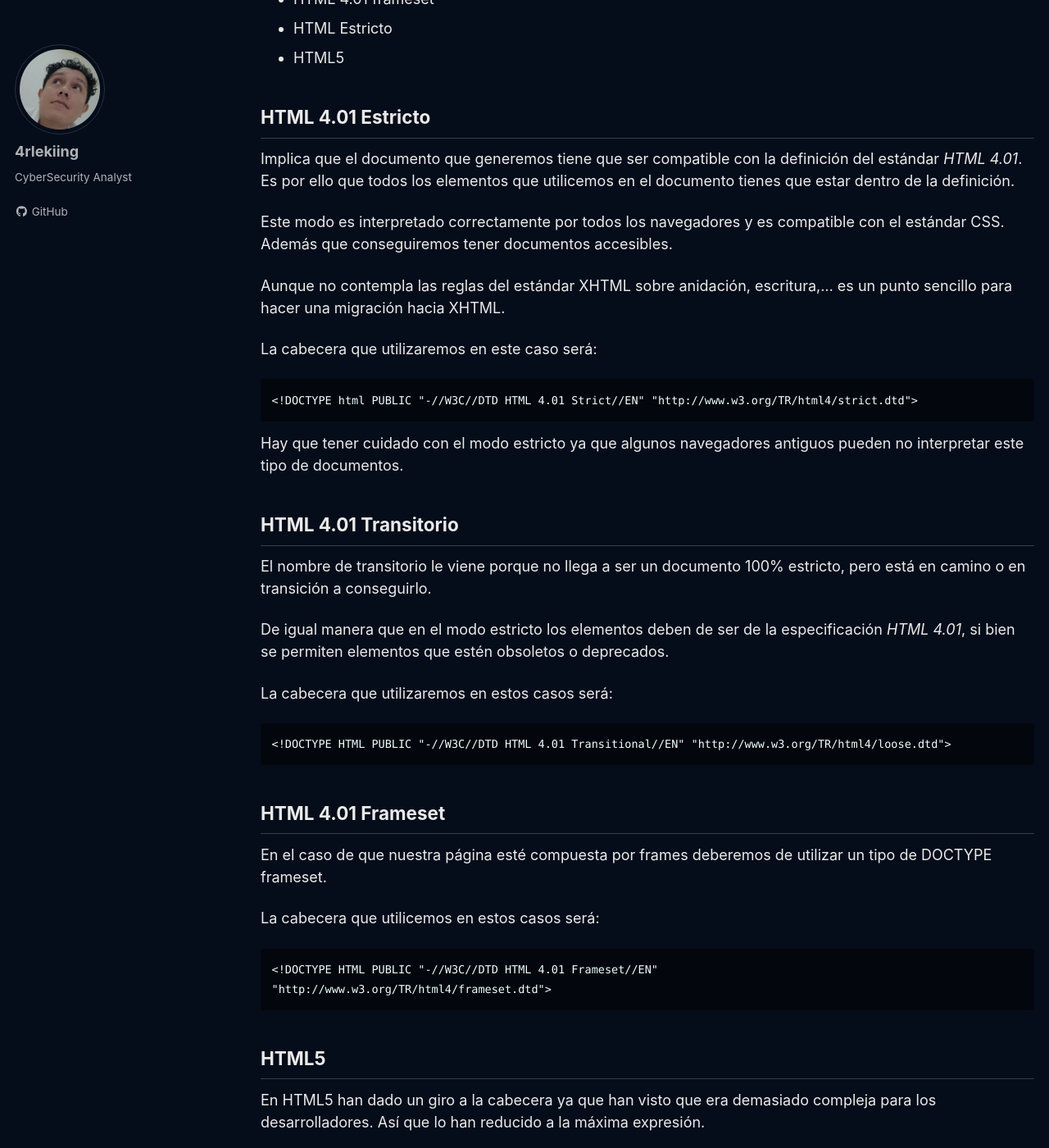
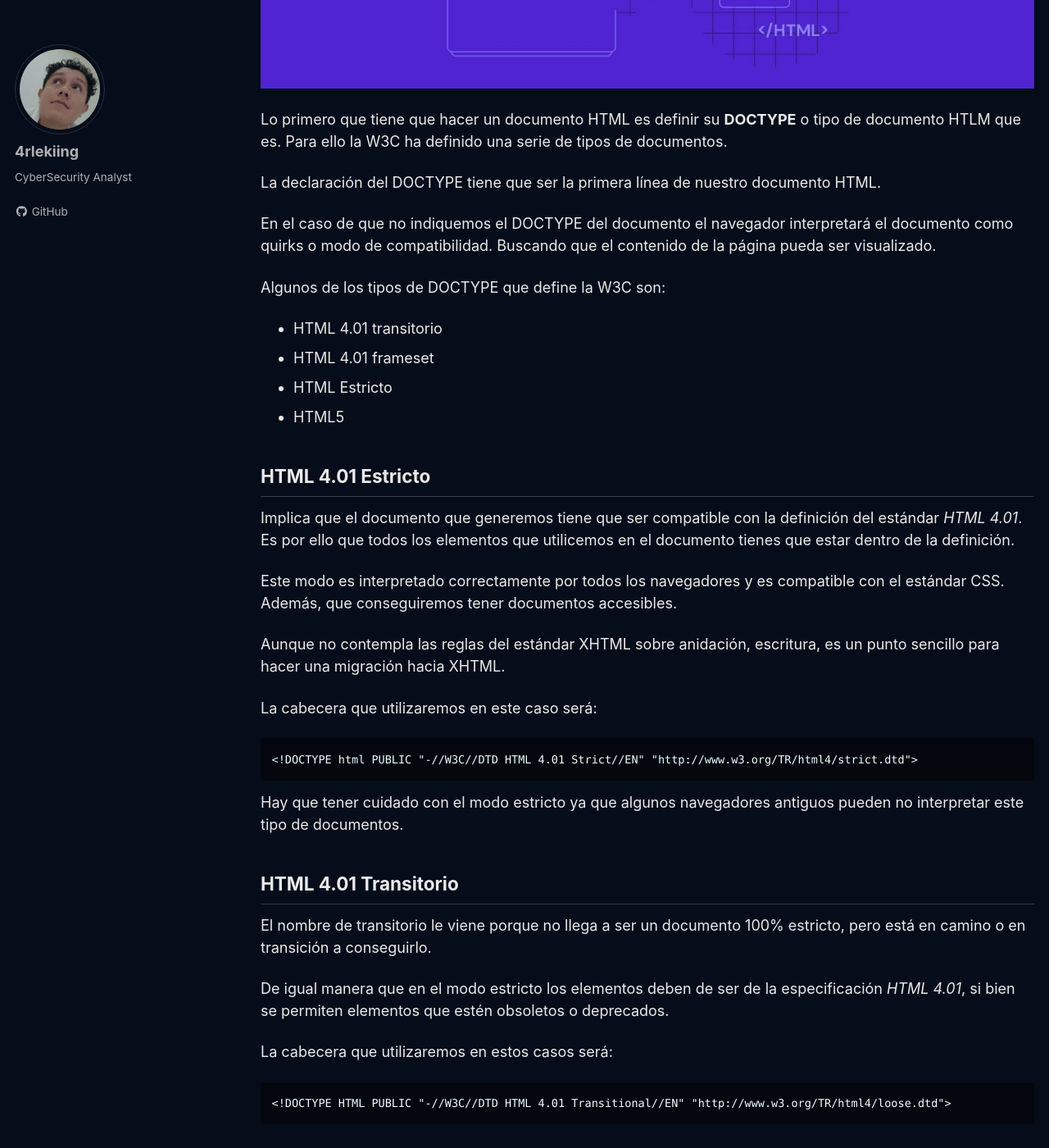
Before and after one commit to 4rleking/HTML.github.io, a Jekyll site: the page built from _posts/2023-08-02-Tipos.md, in a window 1280 px wide and 1400 px high, scrolled down 537 px. Shown: the whole window at 82% size. Built offline with Jekyll 4.4.1, drawn with Linux system fonts in a browser that asks for light colours; cached includes are drawn as plain includes; a script that is not in the unit is left out.

Commit message:
Update 2023-08-02-Tipos.md

```diff
--- a/_posts/2023-08-02-Tipos.md
+++ b/_posts/2023-08-02-Tipos.md
@@ -1,17 +1,19 @@
 ---
 layout: single
 title: Tipos de documentos HTML
-excerpt: ""
+excerpt: "Durante la evolución de HTML, cambiaron las reglas para poder estructurar los diferentes archivos .html, desde los elementos, la estructura del DOCTYPE en sí mismo, además de esto, hay una herramienta para saber que versión de HTML está estructurada un sitio web."
 date: 2023-08-30
 classes: wide
 header:
-  teaser: /assets/images/20230802/Intro.png
+  teaser: /assets/images/20230801/0.jpg
   teaser_home_page: true
 categories:
   -
 tags:
   - Validación de DOCTYPE
 ---
+
+![](/assets/images/20230801/0.jpg)
 
 Lo primero que tiene que hacer un documento HTML es definir su **DOCTYPE** o tipo de documento HTLM que es. Para ello la W3C ha definido una serie de tipos de documentos.
 
@@ -30,9 +32,9 @@
 
 Implica que el documento que generemos tiene que ser compatible con la definición del estándar *HTML 4.01*. Es por ello que todos los elementos que utilicemos en el documento tienes que estar dentro de la definición.
 
-Este modo es interpretado correctamente por todos los navegadores y es compatible con el estándar CSS. Además que conseguiremos tener documentos accesibles.
+Este modo es interpretado correctamente por todos los navegadores y es compatible con el estándar CSS. Además, que conseguiremos tener documentos accesibles.
 
-Aunque no contempla las reglas del estándar XHTML sobre anidación, escritura,… es un punto sencillo para hacer una migración hacia XHTML.
+Aunque no contempla las reglas del estándar XHTML sobre anidación, escritura, es un punto sencillo para hacer una migración hacia XHTML.
 
 La cabecera que utilizaremos en este caso será:
 
```
